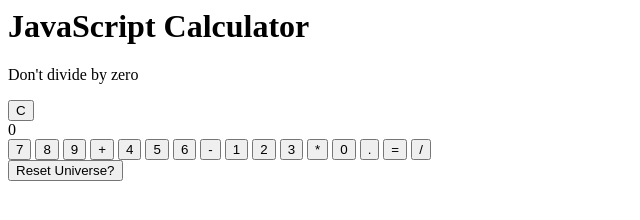
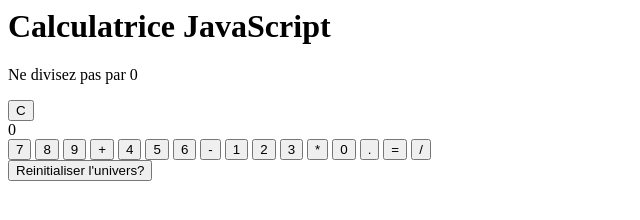
Before and after one commit to pacha007/Exercice, a plain HTML site: page index.html in a window 1280 px wide. Shown: the whole page, without its empty margins (0-640 px from the left). Drawn offline with Linux system fonts and the light colour scheme.

Commit message:
Traduction du texte HTML en francais

```diff
--- a/index.html
+++ b/index.html
@@ -1,5 +1,5 @@
-<h1>JavaScript Calculator</h1>
-<p class="warning">Don't divide by zero</p>
+<h1>Calculatrice JavaScript</h1>
+<p class="warning">Ne divisez pas par 0</p>
 
 <div id="calculator" class="calculator">
 
@@ -28,4 +28,4 @@
   <button data-ops="divided by" class="ops">/</button>
 </div>
 
-<button id="reset" class="reset">Reset Universe?</button>
+<button id="reset" class="reset">Reinitialiser l'univers?</button>
```
